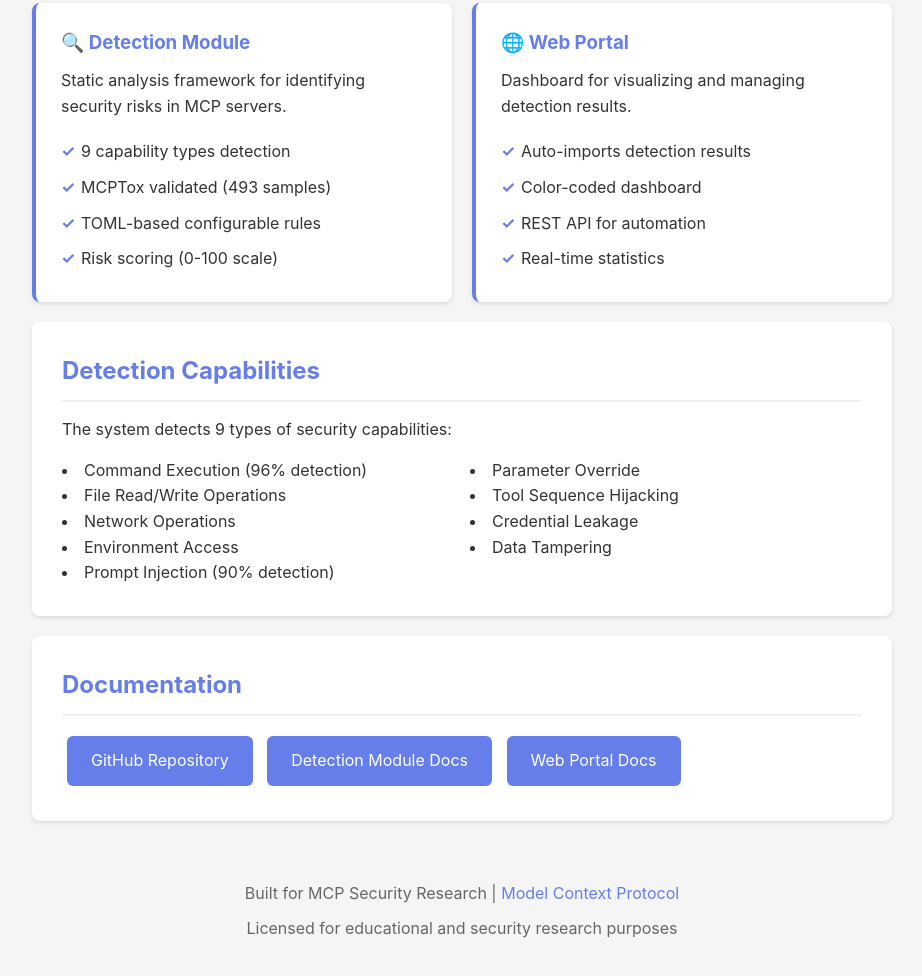
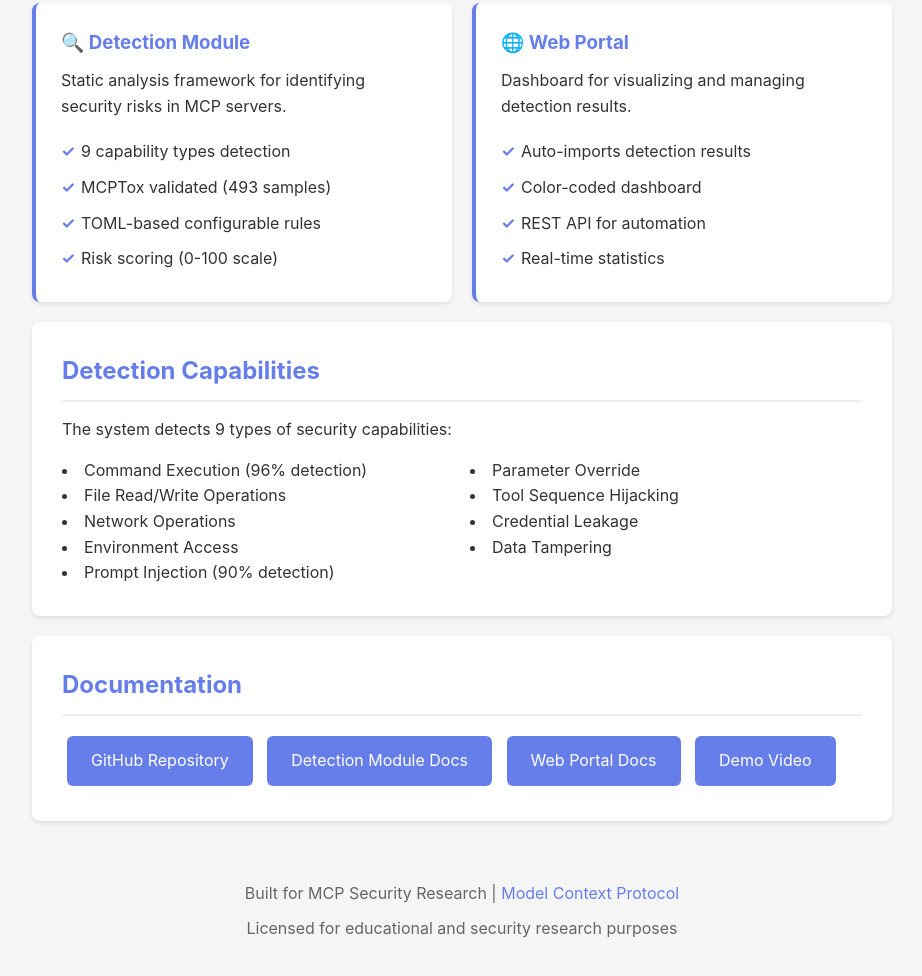
Before and after one commit to Penniesaba/MAT, a plain HTML site: page docs/index.html in a window 1280 px wide. Shown: the part 478-1454 px from the top of the page, without its empty margins (178-1100 px from the left). Drawn offline with Linux system fonts and the light colour scheme.

Commit message:
Update page with video link

```diff
--- a/docs/index.html
+++ b/docs/index.html
@@ -243,6 +243,8 @@
                 <a href="https://github.com/nyit-vancouver/mcp-tools-detection" target="_blank" class="button">GitHub Repository</a>
                 <a href="https://github.com/nyit-vancouver/mcp-tools-detection/blob/master/detection/README.md" target="_blank" class="button">Detection Module Docs</a>
                 <a href="https://github.com/nyit-vancouver/mcp-tools-detection/blob/master/web-detection-portal/README.md" target="_blank" class="button">Web Portal Docs</a>
+                <a href="https://drive.google.com/file/d/19-Y04hpXD6VwE6YxCAh3ocVJETSRFpEQ/view?usp=sharing" target="_blank" class="button">Demo Video</a>
+
             </p>
         </div>
 
```
